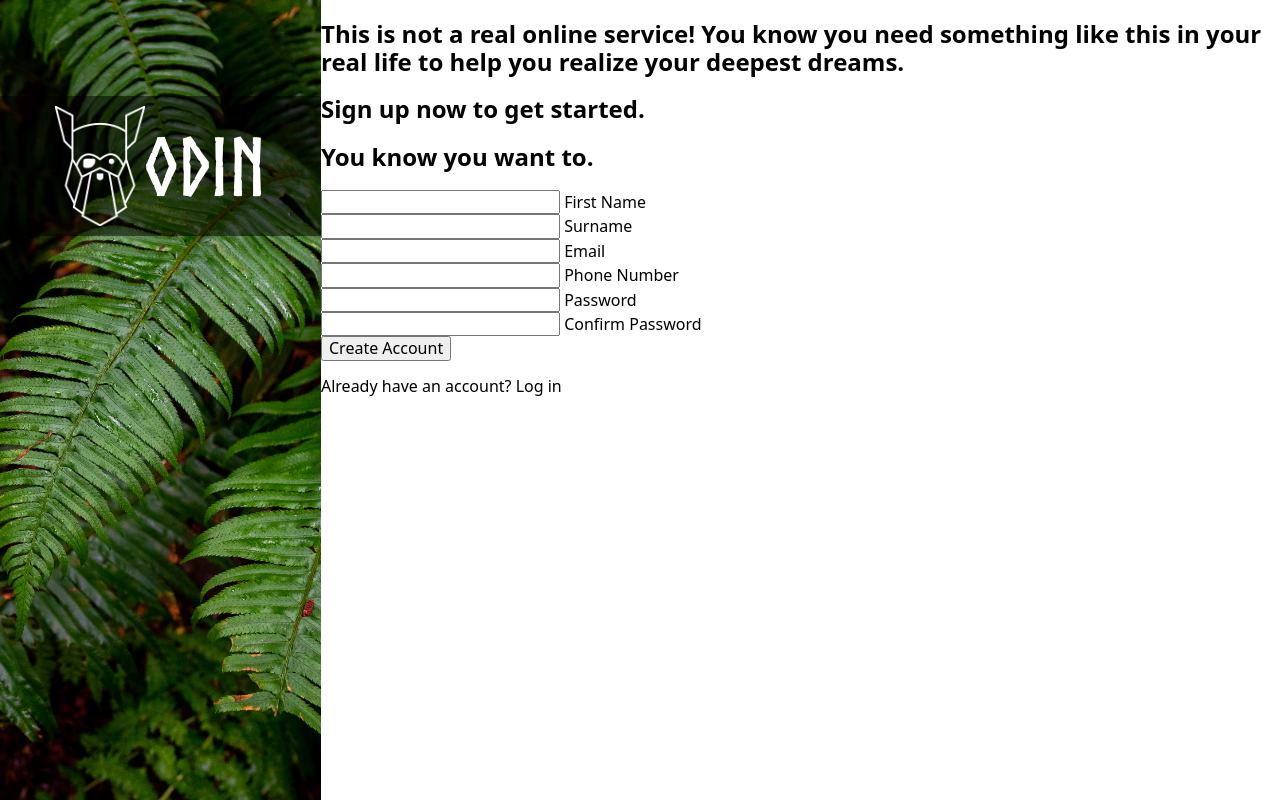
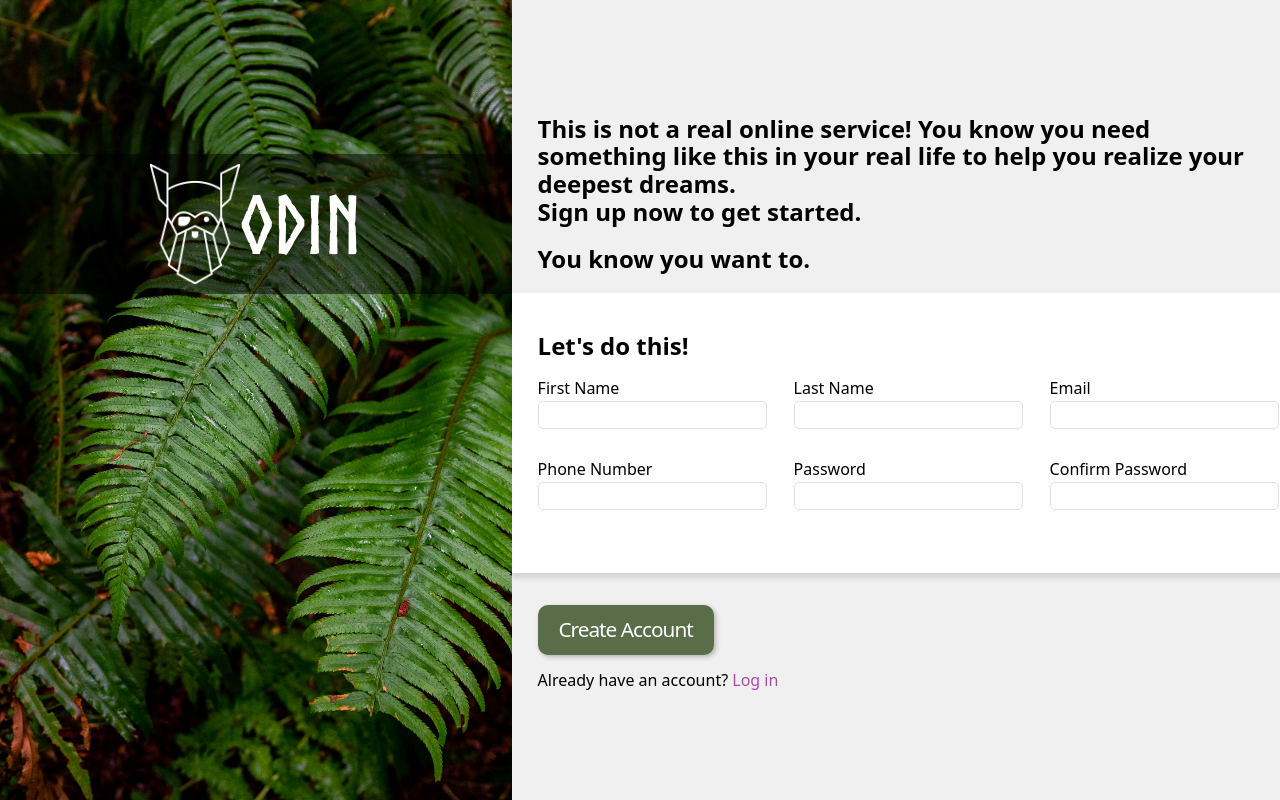
Before and after one commit to ArkhenRei/Sign-Up-Form, a website: page index.html in a window 1280 px wide. Drawn offline with nearby package versions, Linux system fonts and the light colour scheme.

Commit message:
feat: create all the styles for the page.
Assignment is finished. All styles are applied according to the design file.

```diff
--- a/index.html
+++ b/index.html
@@ -18,48 +18,74 @@
         <h2>
           This is not a real online service! You know you need something like
           this in your real life to help you realize your deepest dreams.
+          <br />Sign up now to get started.
         </h2>
-        <h2>Sign up now to get started.</h2>
         <h2>You know you want to.</h2>
       </div>
       <div class="form-holder">
-        <form action="">
-          <div class="name-holder">
-            <input type="text" name="first-name" id="first-name" />
-            <label for="first-name">First Name</label>
-          </div>
-          <div class="surname-holder">
-            <input type="text" name="surname" id="surname" />
-            <label for="surname">Surname</label>
-          </div>
-          <div class="mail-holder">
-            <input type="email" name="email" id="email" />
-            <label for="email">Email</label>
-          </div>
-          <div class="phone-holder">
-            <input type="tel" name="phone" id="phone" />
-            <label for="phone">Phone Number</label>
-          </div>
-          <div class="password-holder">
-            <input type="password" name="password" id="password" />
-            <label for="password">Password</label>
-          </div>
-          <div class="confirm-password-holder">
+        <h2>Let's do this!</h2>
+        <form action="" method="get" class="speaker-form">
+          <label for="firstname"
+            >First Name
+            <input type="text" id="firstname" name="firstname" required />
+            <div id="first-name-error" class="error"></div>
+          </label>
+          <label for="lastname"
+            >Last Name
+            <input type="text" id="lastname" name="lastname" required />
+            <div id="last-name-error" class="error"></div>
+          </label>
+          <label for="email"
+            >Email
+            <input
+              type="email"
+              id="email"
+              name="email"
+              required
+              autocomplete="off"
+            />
+            <div id="email-error" class="error"></div>
+          </label>
+          <label for="phonenumber"
+            >Phone Number
+            <input
+              type="tel"
+              id="phonenumber"
+              name="phonenumber"
+              required
+              pattern="[0-9]{10}"
+            />
+            <div id="tel-error" class="error"></div>
+          </label>
+          <label for="password"
+            >Password
             <input
               type="password"
-              name="confirm-password"
-              id="confirm-password"
+              id="password"
+              name="password"
+              required
+              pattern="(?=.*\d)(?=.*[a-z])(?=.*[A-Z]).{8,}"
             />
-            <label for="confirm-password">Confirm Password</label>
-          </div>
-          <div class="submit-holder">
-            <button type="submit">Create Account</button>
-          </div>
+            <div id="password-error" class="error"></div>
+          </label>
+          <label for="passwordC"
+            >Confirm Password
+            <input
+              type="password"
+              id="passwordC"
+              name="passwordC"
+              required
+              pattern="(?=.*\d)(?=.*[a-z])(?=.*[A-Z]).{8,}"
+            />
+            <div id="passwordC-error" class="error"></div>
+          </label>
         </form>
-        <div>
-          <p>Already have an account? <span>Log in</span></p>
-        </div>
+      </div>
+      <div class="submit-holder">
+        <button type="submit">Create Account</button>
+        <p>Already have an account? <a>Log in</a></p>
       </div>
     </div>
+
   </body>
 </html>
--- a/styles.css
+++ b/styles.css
@@ -6,6 +6,14 @@
     url("./fonts/norse-bold-webfont.woff") format("woff");
   font-weight: normal;
   font-style: normal;
+}
+
+html, body {
+  width: 100%;
+  height: 100%;
+  margin: 0px;
+  padding: 0px;
+  overflow-x: hidden;
 }
 
 body {
@@ -40,3 +48,92 @@ body {
   font-size: 80px;
   margin: 0;
 }
+
+.main-page {
+  display: flex;
+  width: 60vw;
+  flex-direction: column;
+  justify-content: center;
+  align-items: start;
+  flex-grow: 2;
+  background-color: rgb(240, 240, 240);
+}
+
+.form-holder {
+  display: flex;
+  justify-content: center;
+  flex-direction: column;
+  background-color: white;
+  padding: 1.2rem 2vw 3rem 2vw;
+  box-shadow: 0px 5px 5px rgba(0, 0, 0, 0.123);
+}
+
+.intro-text, .submit-holder {
+  padding: 0px 2vw;
+}
+
+form {
+  display: flex;
+  width: 60vw;
+  flex-flow: row wrap;
+  gap: 1rem;
+  font-size: 1rem;
+}
+
+label {
+  position: relative;
+  width: 15rem;
+  margin-bottom: 15px;
+}
+
+a {
+  text-decoration: none;
+  color: rgb(173, 73, 173);
+}
+
+.submit-holder {
+  margin-top: 2rem;
+}
+
+button[type='submit'] {
+  padding: .8rem 1.3rem;
+  font-size: 1.3rem;
+  background-color: #596D48;
+  border: none;
+  border-radius: 10px;
+  color: white;
+  letter-spacing: -1px;
+  box-shadow: 2px 2px 5px rgba(0, 0, 0, 0.253);
+}
+
+button[type='submit']:hover {
+  background-color: rgb(20, 77, 13);
+}
+
+input {
+  padding: 5px 10px;
+  border-radius: 5px;
+  border: 1px solid rgb(224, 224, 224);
+  font-size: .9rem;
+  margin-top: 3px;
+}
+
+input:focus {
+  border: none;
+  box-shadow: 4px 4px 5px rgba(0, 0, 0, 0.342);
+  outline: none;
+}
+
+input:invalid:focus {
+  border: 2px solid rgb(255, 69, 100)
+}
+
+input:focus:valid {
+  border: rgb(56, 196, 21) 2px solid;
+}
+
+.error {
+  font-size: .7rem;
+  color: rgb(255, 69, 100);
+  position: absolute;
+}
```
